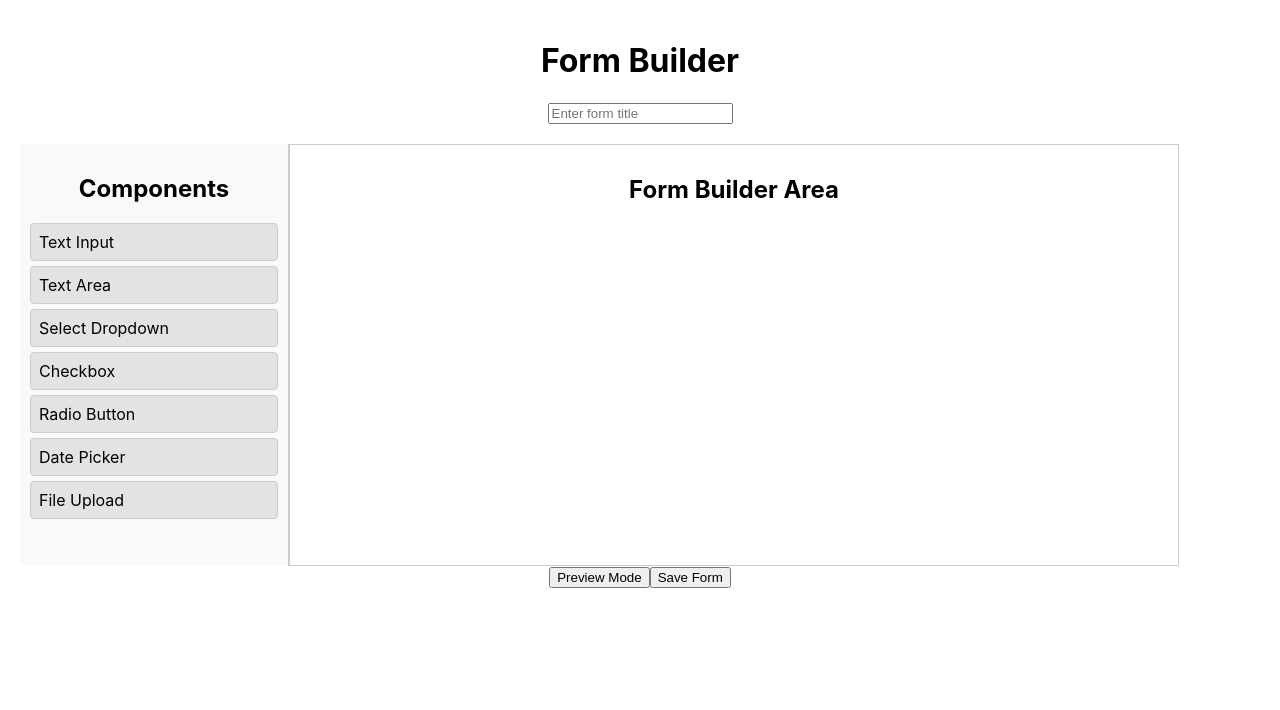
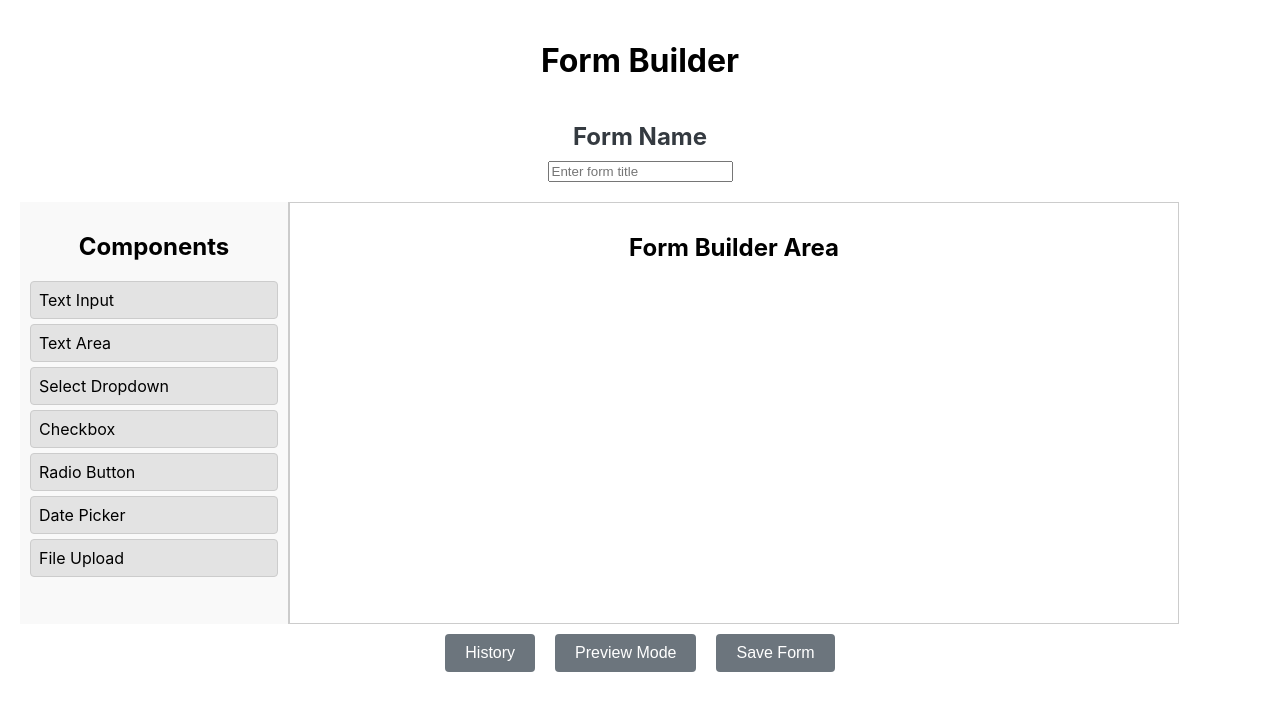
Before and after one commit to Lue12138/my-app, a React (Create React App) app: page / in a window 1280 px wide. Shown: the top 710 px of the page. Built offline with nearby package versions, Linux system fonts and the light colour scheme.

Commit message:
add history button

```diff
--- a/src/App.js
+++ b/src/App.js
@@ -53,6 +53,38 @@ const IconButton = styled.button`
   font-size: 1.2em;
 `;
 
+const CloseButton = styled.button`
+  margin-top: 20px;
+  padding: 10px 20px;
+  border: none;
+  border-radius: 4px;
+  background-color: #28a745;
+  color: white;
+  font-size: 1em;
+  cursor: pointer;
+  transition: background-color 0.3s ease;
+
+  &:hover {
+    background-color: #218838;
+  }
+`;
+
+const MainButton = styled.button`
+  margin: 10px;
+  padding: 10px 20px;
+  border: none;
+  border-radius: 4px;
+  background-color: #6c757d;
+  color: white;
+  font-size: 1em;
+  cursor: pointer;
+  transition: background-color 0.3s ease;
+
+  &:hover {
+    background-color: #5a6268;
+  }
+`;
+
 const ModalOverlay = styled.div`
   position: fixed;
   top: 0;
@@ -86,18 +118,21 @@ const Label = styled.label`
   margin-bottom: 8px;
 `;
 
-const CloseButton = styled.button`
-  margin-top: 20px;
-  padding: 8px 16px;
-  border: none;
-  border-radius: 4px;
-  background-color: #007bff;
-  color: white;
-  cursor: pointer;
+const PreviewPanel = styled(PropertiesPanel)`
+  width: 500px;
 `;
 
-const PreviewPanel = styled(PropertiesPanel)`
-  width: 500px;
+const TitleContainer = styled.div`
+  display: flex;
+  flex-direction: column;
+  align-items: center;
+  margin-bottom: 20px;
+`;
+
+const FormTitle = styled.h2`
+  font-size: 1.5em;
+  color: #343a40;
+  margin-bottom: 10px;
 `;
 
 const ItemTypes = {
@@ -178,6 +213,9 @@ function App() {
   const [formComponents, setFormComponents] = useState([]);
   const [selectedComponentIndex, setSelectedComponentIndex] = useState(null);
   const [previewMode, setPreviewMode] = useState(false);
+  const [showHistory, setShowHistory] = useState(false);
+  const [formHistory, setFormHistory] = useState([]);
+  const [currentFormId, setCurrentFormId] = useState(null);
 
   const componentsList = [
     { id: "textInput", label: "Text Input" },
@@ -239,7 +277,21 @@ function App() {
     };
 
     try {
-      const response = await fetch("http://localhost:8000/api/forms/save", {
+      let response;
+      if (currentFormId) {
+        response = await fetch(
+          `http://localhost:8000/api/forms/update/${currentFormId}`,
+          {
+            method: "PUT",
+            headers: {
+              "Content-Type": "application/json",
+              Authorization: "my-secure-api-token",
+            },
+            body: JSON.stringify(formData),
+          }
+        );
+      } else {
+        response = await fetch("http://localhost:8000/api/forms/save", {
           method: "POST",
           headers: {
             "Content-Type": "application/json",
@@ -247,9 +299,12 @@ function App() {
           },
           body: JSON.stringify(formData),
         });
+      }
       const result = await response.json();
-      console.log("Form saved:", result);
       alert(result.message || "Form saved successfully!");
+      if (!currentFormId && result.formId) {
+        setCurrentFormId(result.formId);
+      }
     } catch (error) {
       console.error("Error saving form:", error);
     }
@@ -259,16 +314,44 @@ function App() {
     setPreviewMode(false);
   };
 
+  const handleShowHistory = async () => {
+    setShowHistory(true);
+    try {
+      const response = await fetch("http://localhost:8000/api/forms/list");
+      const data = await response.json();
+      setFormHistory(data);
+    } catch (error) {
+      console.error("Error fetching form history:", error);
+    }
+  };
+
+  const loadForm = async (formId) => {
+    try {
+      const response = await fetch(`http://localhost:8000/api/forms/${formId}`);
+      const data = await response.json();
+      setFormTitle(data.form_name);
+      setFormComponents(data.form_data);
+      setCurrentFormId(data.id);
+      setShowHistory(false);
+    } catch (error) {
+      console.error("Error loading form:", error);
+    }
+  };
+
   return (
     <DndProvider backend={HTML5Backend}>
       <AppContainer>
         <h1>Form Builder</h1>
+
+        <TitleContainer>
+          <FormTitle>Form Name</FormTitle>
           <input
             type="text"
             placeholder="Enter form title"
             value={formTitle}
             onChange={(e) => setFormTitle(e.target.value)}
           />
+        </TitleContainer>
 
         <BuilderContainer>
           <SidePanel>
@@ -475,10 +558,35 @@ function App() {
           </ModalOverlay>
         )}
 
-        <button onClick={() => setPreviewMode(!previewMode)}>
+        {showHistory && (
+          <ModalOverlay>
+            <PropertiesPanel>
+              <h2>Form History</h2>
+              <ul style={{ listStyle: "none", padding: 0 }}>
+                {formHistory.map((form) => (
+                  <li key={form.id} style={{ marginBottom: "10px" }}>
+                    <button onClick={() => loadForm(form.id)}>
+                      {form.form_name}
+                    </button>
+                    <div>
+                      Last updated:{" "}
+                      {new Date(form.updated_at).toLocaleString()}
+                    </div>
+                  </li>
+                ))}
+              </ul>
+              <CloseButton onClick={() => setShowHistory(false)}>
+                Close
+              </CloseButton>
+            </PropertiesPanel>
+          </ModalOverlay>
+        )}
+
+        <MainButton onClick={handleShowHistory}>History</MainButton>
+        <MainButton onClick={() => setPreviewMode(!previewMode)}>
           {previewMode ? "Edit Mode" : "Preview Mode"}
-        </button>
-        <button onClick={handleSaveForm}>Save Form</button>
+        </MainButton>
+        <MainButton onClick={handleSaveForm}>Save Form</MainButton>
       </AppContainer>
     </DndProvider>
   );
```
Lines whose indentation alone changed are shown as unchanged.
